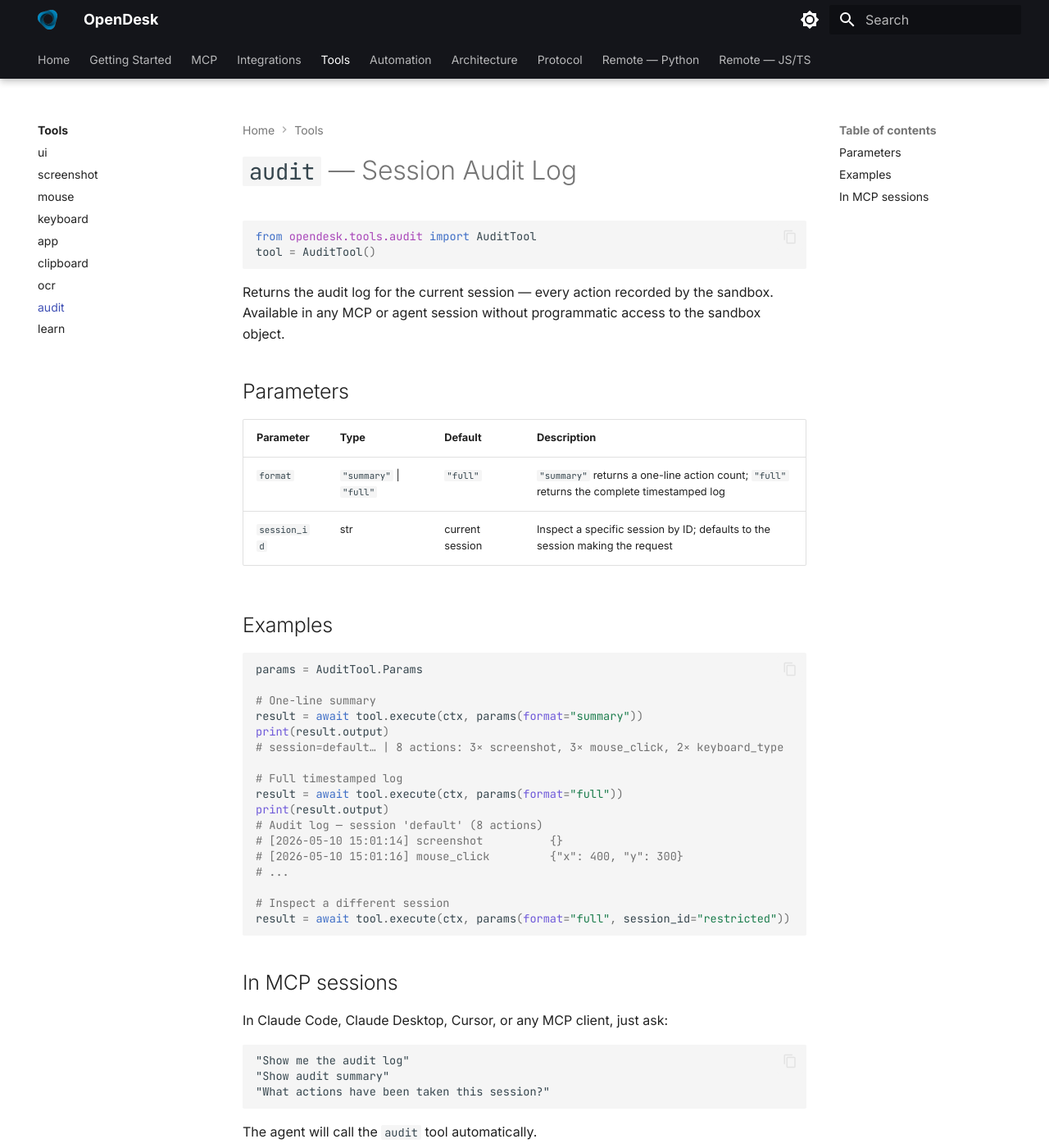
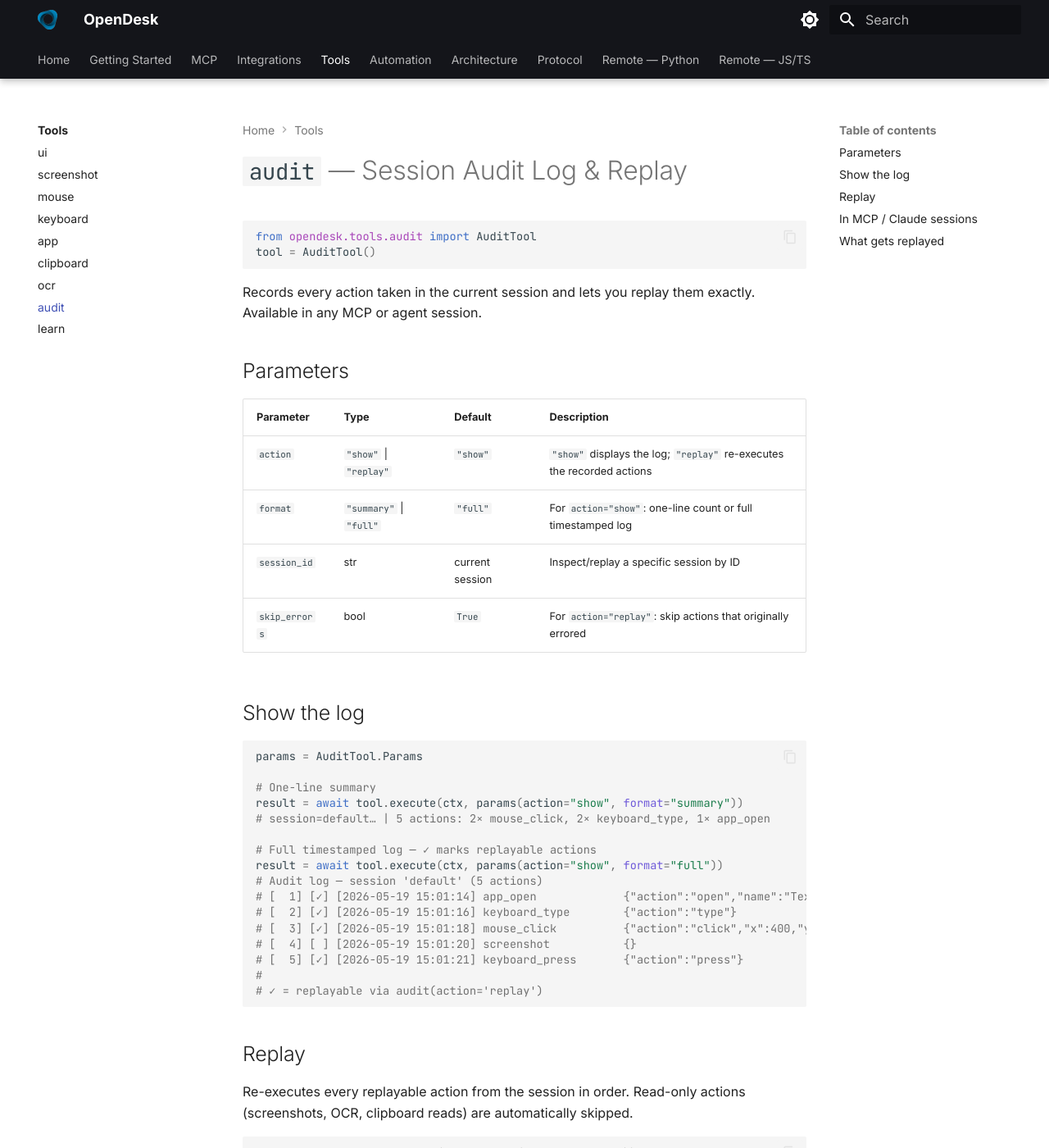
Before and after one commit to monatis/opendesk, an MkDocs documentation site: the page built from docs/tools/audit.md, in a window 1280 px wide and 1400 px high. Shown: the whole window at 82% size. Built offline with MkDocs 1.6.1 and Material for MkDocs 9.7.7, drawn with Linux system fonts in a browser that asks for light colours; some of the changed text lies outside the part shown.

Commit message:
upd: docs

````diff
--- a/docs/tools/audit.md
+++ b/docs/tools/audit.md
@@ -1,53 +1,88 @@
-# `audit` — Session Audit Log
+# `audit` — Session Audit Log & Replay
 
 ```python
 from opendesk.tools.audit import AuditTool
 tool = AuditTool()
 ```
 
-Returns the audit log for the current session — every action recorded by the sandbox. Available in any MCP or agent session without programmatic access to the sandbox object.
+Records every action taken in the current session and lets you replay them exactly. Available in any MCP or agent session.
 
 ## Parameters
 
 | Parameter | Type | Default | Description |
 |-----------|------|---------|-------------|
-| `format` | `"summary"` \| `"full"` | `"full"` | `"summary"` returns a one-line action count; `"full"` returns the complete timestamped log |
-| `session_id` | str | current session | Inspect a specific session by ID; defaults to the session making the request |
+| `action` | `"show"` \| `"replay"` | `"show"` | `"show"` displays the log; `"replay"` re-executes the recorded actions |
+| `format` | `"summary"` \| `"full"` | `"full"` | For `action="show"`: one-line count or full timestamped log |
+| `session_id` | str | current session | Inspect/replay a specific session by ID |
+| `skip_errors` | bool | `True` | For `action="replay"`: skip actions that originally errored |
 
-## Examples
+## Show the log
 
 ```python
 params = AuditTool.Params
 
 # One-line summary
-result = await tool.execute(ctx, params(format="summary"))
-print(result.output)
-# session=default… | 8 actions: 3× screenshot, 3× mouse_click, 2× keyboard_type
+result = await tool.execute(ctx, params(action="show", format="summary"))
+# session=default… | 5 actions: 2× mouse_click, 2× keyboard_type, 1× app_open
 
-# Full timestamped log
-result = await tool.execute(ctx, params(format="full"))
-print(result.output)
-# Audit log — session 'default' (8 actions)
-# [2026-05-10 15:01:14] screenshot          {}
-# [2026-05-10 15:01:16] mouse_click         {"x": 400, "y": 300}
-# ...
-
-# Inspect a different session
-result = await tool.execute(ctx, params(format="full", session_id="restricted"))
+# Full timestamped log — ✓ marks replayable actions
+result = await tool.execute(ctx, params(action="show", format="full"))
+# Audit log — session 'default' (5 actions)
+# [  1] [✓] [2026-05-19 15:01:14] app_open             {"action":"open","name":"TextEdit"}
+# [  2] [✓] [2026-05-19 15:01:16] keyboard_type        {"action":"type"}
+# [  3] [✓] [2026-05-19 15:01:18] mouse_click          {"action":"click","x":400,"y":300}
+# [  4] [ ] [2026-05-19 15:01:20] screenshot           {}
+# [  5] [✓] [2026-05-19 15:01:21] keyboard_press       {"action":"press"}
+#
+# ✓ = replayable via audit(action='replay')
 ```
 
-## In MCP sessions
+## Replay
+
+Re-executes every replayable action from the session in order. Read-only actions (screenshots, OCR, clipboard reads) are automatically skipped.
+
+```python
+result = await tool.execute(ctx, params(action="replay"))
+# Replaying 4 action(s)...
+#   OK    app_open             Opened 'TextEdit'.
+#   OK    keyboard_type        Typed 11 characters: 'hello world'
+#   OK    mouse_click          click at (400,300) done.
+#   OK    keyboard_press       Pressed key: 'return'
+#
+# Done — 4 succeeded, 0 failed.
+```
+
+Include actions that originally errored:
+
+```python
+result = await tool.execute(ctx, params(action="replay", skip_errors=False))
+```
+
+## In MCP / Claude sessions
 
 In Claude Code, Claude Desktop, Cursor, or any MCP client, just ask:
 
 ```
 "Show me the audit log"
 "Show audit summary"
-"What actions have been taken this session?"
+"Replay everything from this session"
+"Replay the session, including failed actions"
 ```
 
 The agent will call the `audit` tool automatically.
 
----
+## What gets replayed
 
-Next: [learn →](learn.md) — record a workflow once, replay it any time.
+| Action | Replayed |
+|--------|----------|
+| mouse (click, move, scroll, drag) | ✓ |
+| keyboard (type, press, hotkey, hold) | ✓ |
+| app (open, close, focus) | ✓ |
+| clipboard write | ✓ |
+| ui (click, type, press_key, click_menu) | ✓ |
+| screenshot | skipped (read-only) |
+| clipboard read | skipped (read-only) |
+| OCR | skipped (read-only) |
+
+!!! note
+    Only actions recorded **in the current session** are replayable. The replay runs immediately — there is no delay between steps unless the original tool's `settle_ms` is included in the stored params.
````
Also changed, not shown: README.md (+3 -1 lines).
